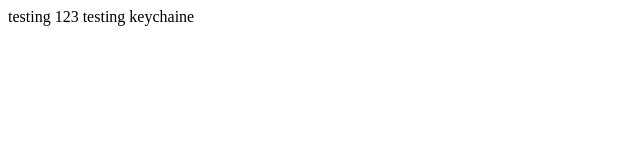
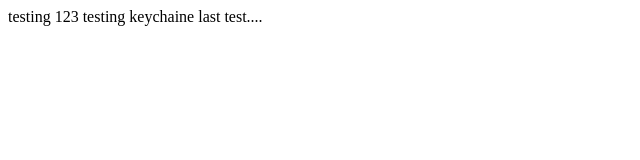
Before and after one commit to RobHunn/testgit, a plain HTML site: page index.html in a window 1280 px wide. Shown: the full height of the page, 0-640 px from the left. Drawn offline with Linux system fonts and the light colour scheme.

Commit message:
new message

```diff
--- a/index.html
+++ b/index.html
@@ -6,6 +6,6 @@
     <title>Document</title>
 </head>
 <body>
-    testing 123 testing keychaine
+    testing 123 testing keychaine  last test....
 </body>
 </html>
```
